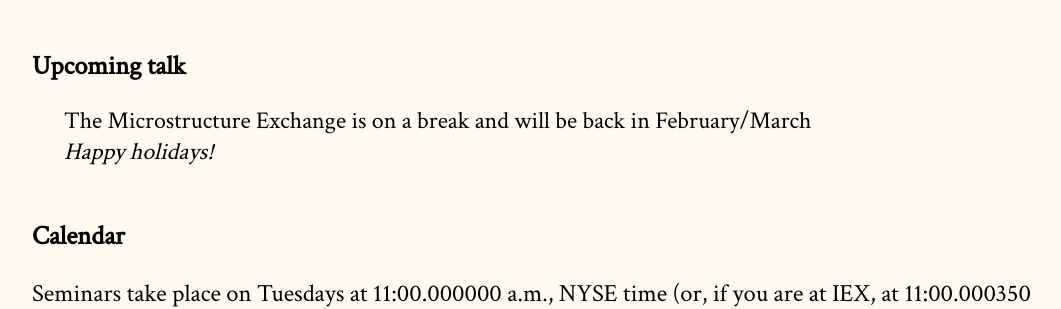
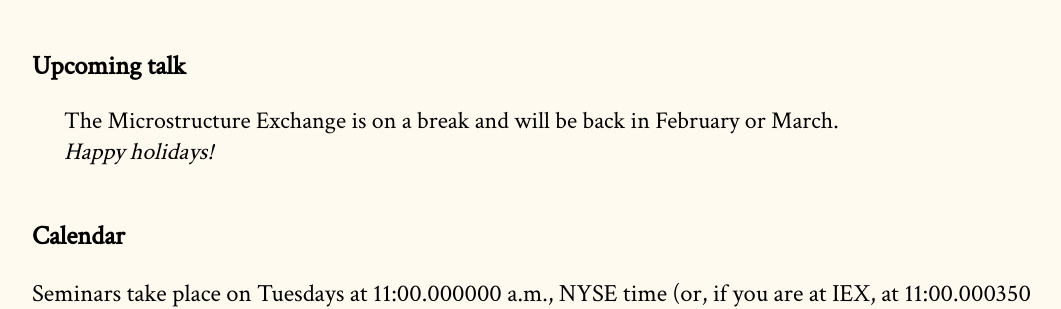
Before and after one commit to cpfiffer/microstructure.exchange, a Jekyll site: the page built from index.md, in a window 1280 px wide and 900 px high, scrolled down 469 px. Shown: the part 155-464 px from the top of the window, without its empty margins (96-1157 px from the left). Built offline with Jekyll 4.4.1, drawn with Linux system fonts in a browser that asks for light colours; some web fonts are replaced.

```diff
--- a/_config.yml
+++ b/_config.yml
@@ -11,7 +11,7 @@ github:
   owner_name: Cameron Pfiffer
 
 speaker-info:
-  speaker-name: "The Microstructure Exchange is on a break and will be back in February/March"
+  speaker-name: "The Microstructure Exchange is on a break and will be back in February or March."
   speaker-paper: "Happy holidays!"
   #coauthors: "Bidisha Chakrabarty (St. Louis) and Roberto Pascual (Universidad de las Islas Baleares)"
   #speaker-date: "December 12, 11 a.m. (New York time)"
```
